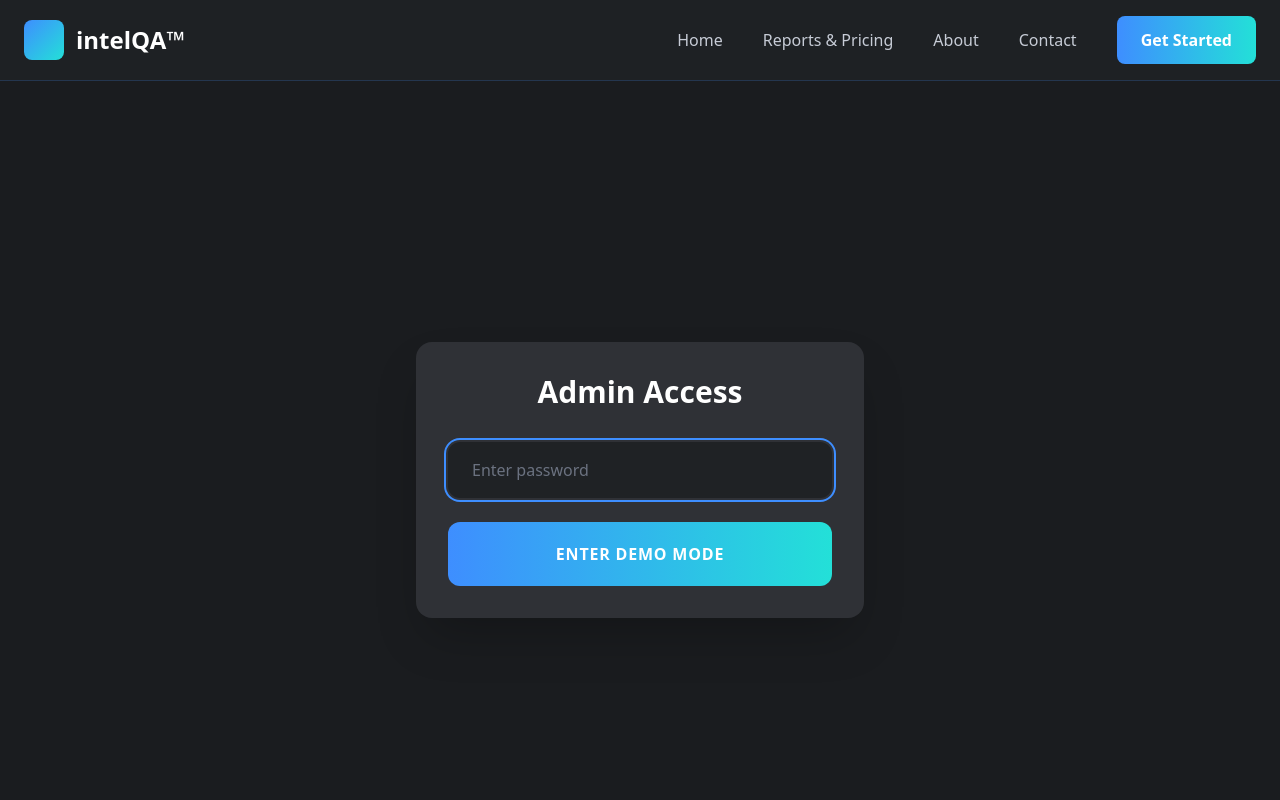
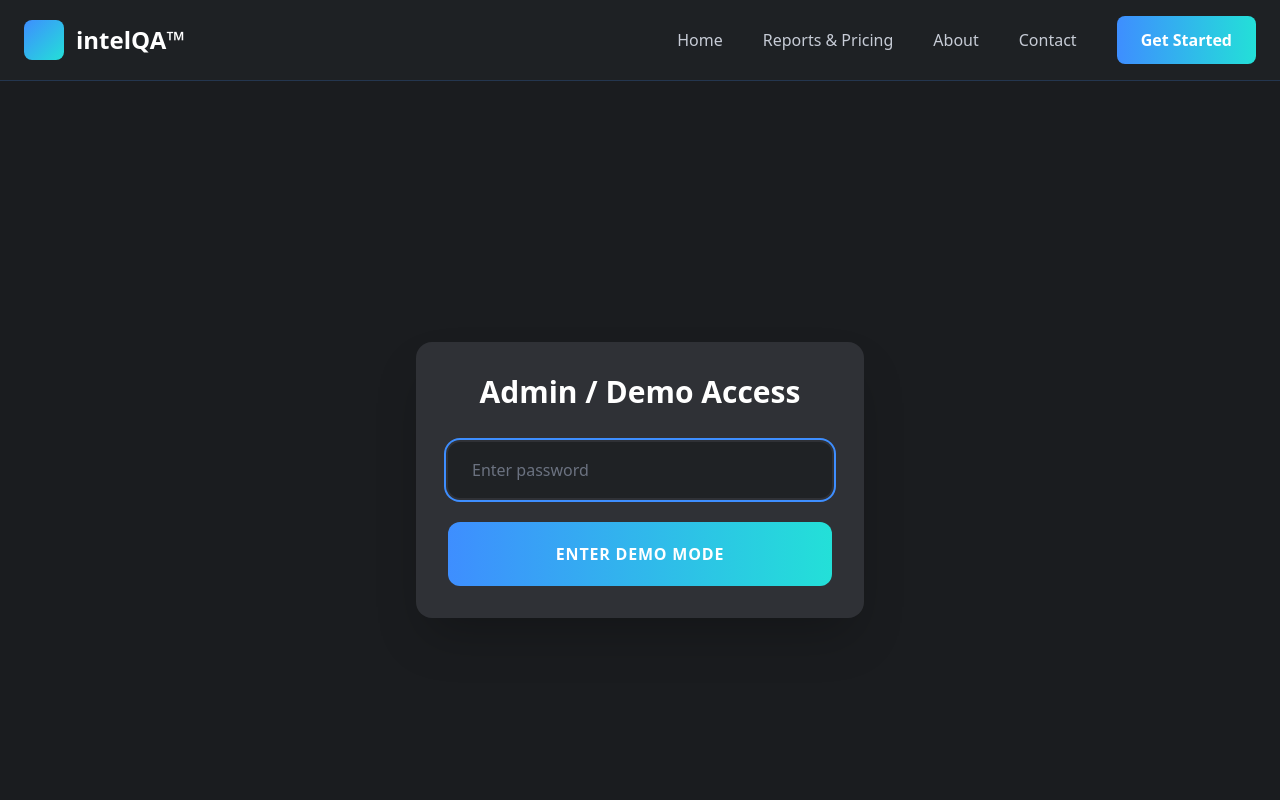
Before and after one commit to cmetwge/smartscore, a Next.js app: page /admin/login in a window 1280 px wide. Shown: the top 800 px of the page. Built offline with nearby package versions, Linux system fonts and the light colour scheme.

Commit message:
Add files via upload

```diff
--- a/src/app/admin/login/page.jsx
+++ b/src/app/admin/login/page.jsx
@@ -1,21 +1,17 @@
 // src/app/admin/login/page.jsx
-import LoginForm from './LoginForm';
-
-export const metadata = {
-  title: 'Admin Login',
-};
+import { Suspense } from 'react'
+import LoginForm from './LoginForm'
 
 export default function LoginPage() {
   return (
     <div className="min-h-screen flex items-center justify-center bg-[#1A1C1F]">
       <div className="w-full max-w-md p-8 bg-[#2F3136] rounded-2xl shadow-2xl">
-        <h1 className="text-3xl font-bold text-white text-center mb-8">
-          Admin Access
-        </h1>
+        <h1 className="text-3xl font-bold text-white text-center mb-8">Admin / Demo Access</h1>
 
-        {/* All interactive logic is now safely inside a Client Component */}
-        <LoginForm />
+        <Suspense fallback={<div className="text-center text-white">Loading...</div>}>
+          <LoginForm />
+        </Suspense>
       </div>
     </div>
-  );
+  )
 }
```
